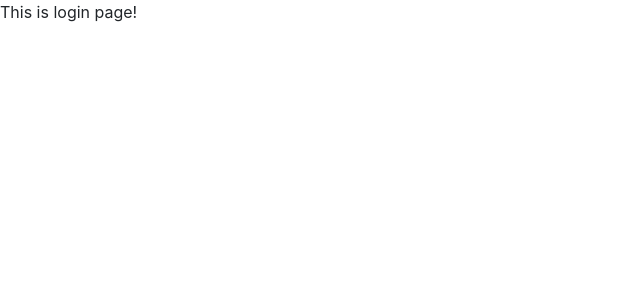
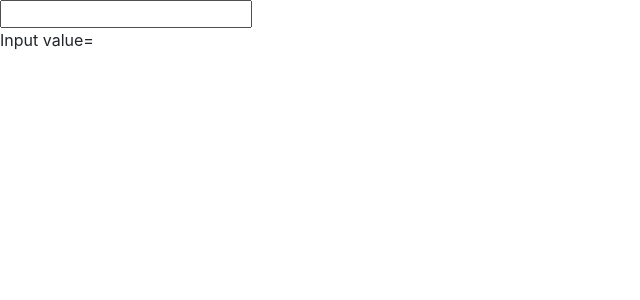
Before and after one commit to HussainShafayet/practise-react, a React (Create React App) app: page / in a window 1280 px wide. Shown: the top 300 px of the page, without its empty margins (0-640 px from the left). Built offline with nearby package versions, Linux system fonts and the light colour scheme.

Commit message:
use onChange event

```diff
--- a/src/App.js
+++ b/src/App.js
@@ -8,6 +8,7 @@ import Arrow from './components/Arrow_function'
 import Counters from './components/counters'
 import Test from './components/test'
 import Index from './components/conditional-template/index';
+import EventHandler from './components/event-handler/textInput';
 
 
 function App() {
@@ -25,7 +26,7 @@ function App() {
       <div>{items}</div>
       <div><Arrow/></div> */}
       <div>
-        <Index />
+        <EventHandler />
       </div>
 
     </div>
--- /dev/null
+++ b/src/components/event-handler/textInput.js
@@ -0,0 +1,31 @@
+import React, { Component } from 'react'
+
+export default class EventHandler extends Component {
+    constructor(props) {
+        super(props)
+
+        this.state = {
+            changedValue: ''
+        }
+    }
+
+    inputValueChanged =(e)=>{
+        // this.setState({
+        //     changedValue: e.target.value
+        // })
+        this.setState({
+            changedValue: e.target.value
+        },()=>{
+            console.log(this.state.changedValue);
+        })
+    }
+
+    render() {
+        return (
+            <div>
+                <input type="text" onChange={this.inputValueChanged}/>
+                <p>Input value= {this.state.changedValue}</p>
+            </div>
+        )
+    }
+}
```
